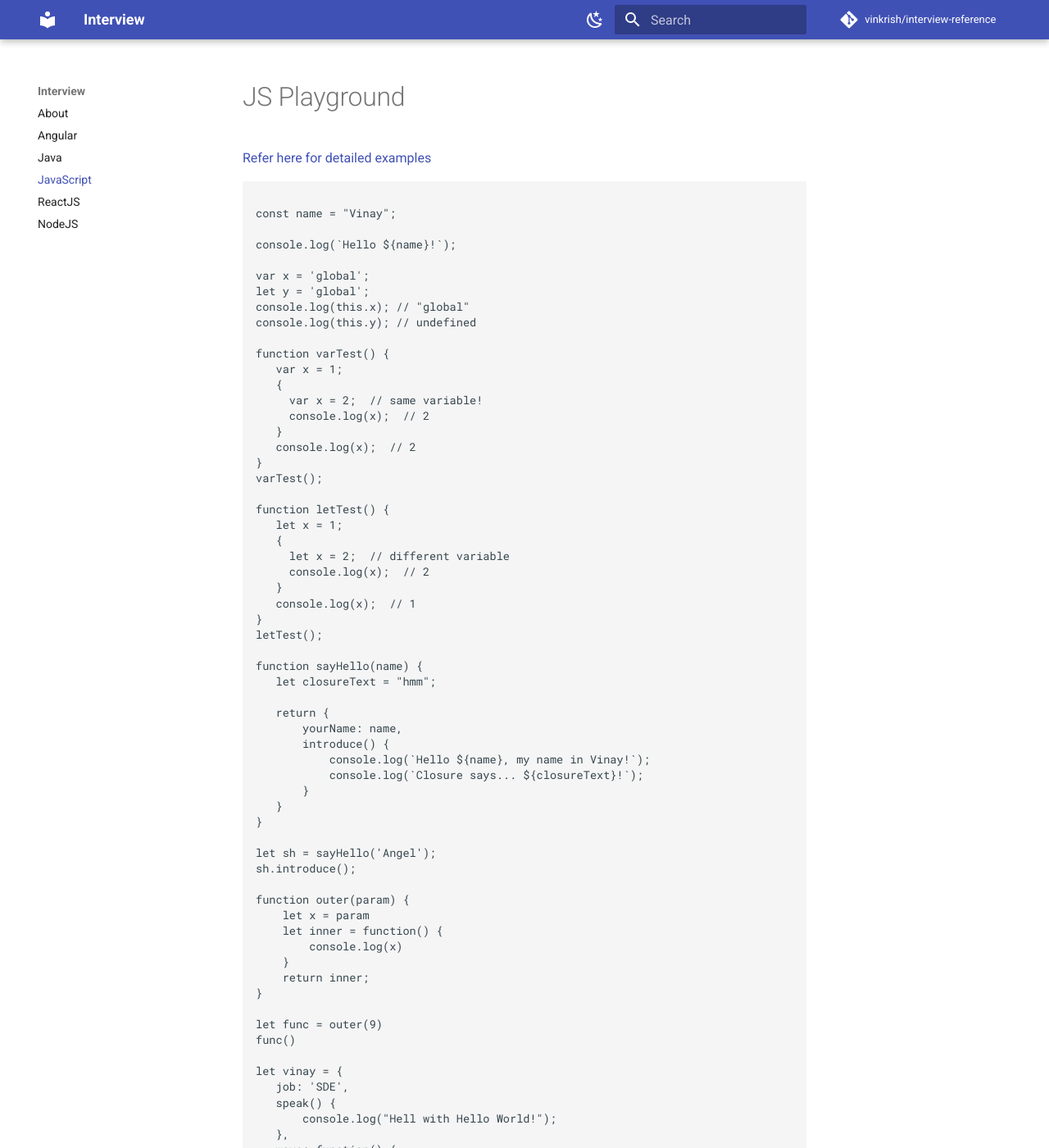
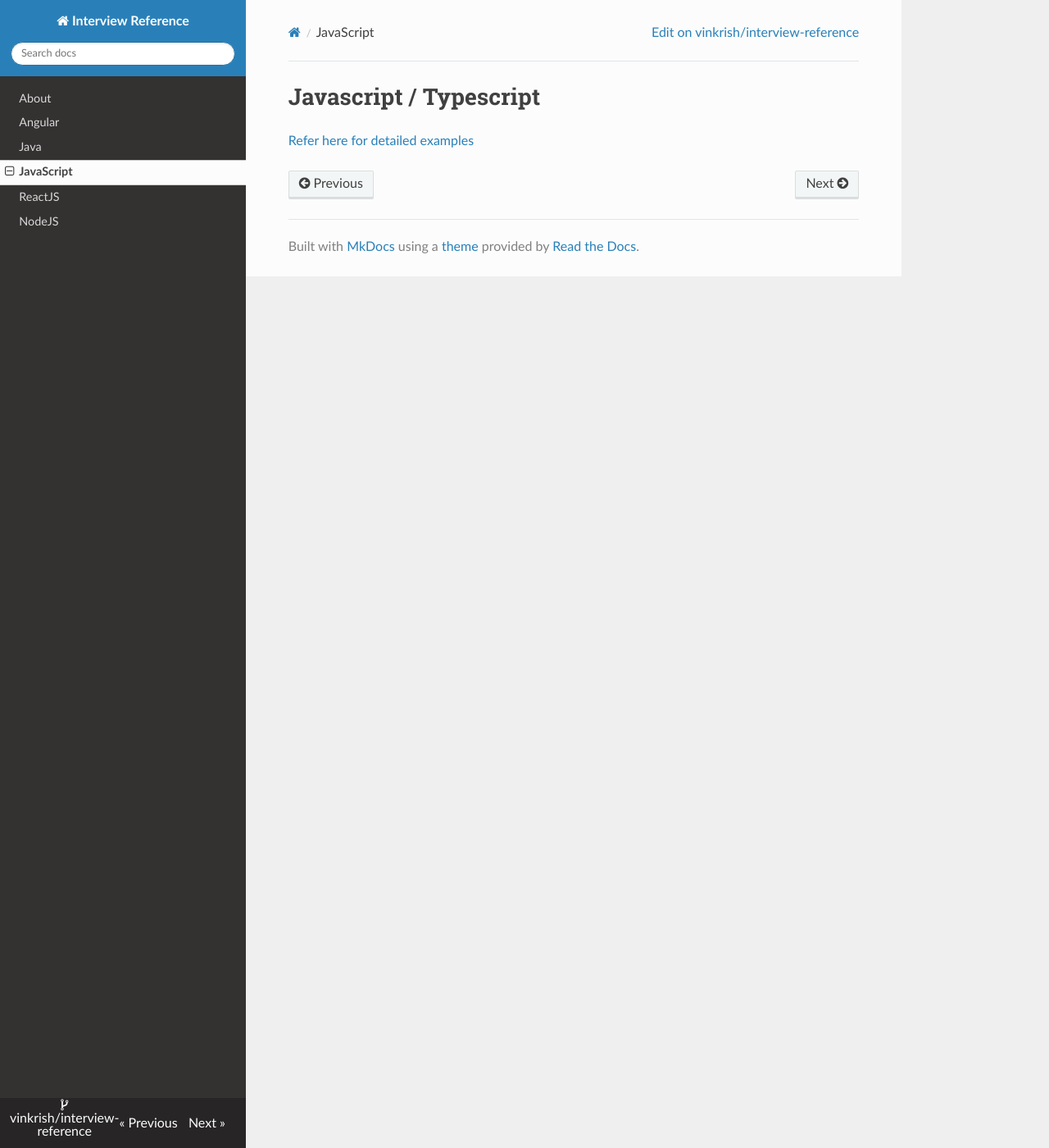
Before and after one commit to vinkrish/interview-reference, an MkDocs documentation site: the page built from docs/javascript.md, in a window 1280 px wide and 1400 px high. Shown: the whole window at 82% size. Built offline with MkDocs 1.6.1, drawn with Linux system fonts in a browser that asks for light colours; nearby versions of some CDN libraries; comment, search, counter and statistics services are not loaded; some of the changed text lies outside the part shown.

Commit message:
changing theme since material is not working anymore

````diff
--- a/docs/javascript.md
+++ b/docs/javascript.md
@@ -1,183 +1,3 @@
-# JS Playground
+# Javascript / Typescript
 
 [Refer here for detailed examples](https://github.com/vinkrish/sandbox/tree/master/JavaScript)
-
-```js
-
-const name = "Vinay";
-
-console.log(`Hello ${name}!`);
-
-var x = 'global';
-let y = 'global';
-console.log(this.x); // "global"
-console.log(this.y); // undefined
-
-function varTest() {
-   var x = 1;
-   {
-     var x = 2;  // same variable!
-     console.log(x);  // 2
-   }
-   console.log(x);  // 2
-}
-varTest();
-
-function letTest() {
-   let x = 1;
-   {
-     let x = 2;  // different variable
-     console.log(x);  // 2
-   }
-   console.log(x);  // 1
-}
-letTest();
-
-function sayHello(name) {
-   let closureText = "hmm";
-
-   return {
-       yourName: name,
-       introduce() {
-           console.log(`Hello ${name}, my name in Vinay!`);
-           console.log(`Closure says... ${closureText}!`);
-       }
-   }
-}
-
-let sh = sayHello('Angel');
-sh.introduce();
-
-function outer(param) {
-    let x = param
-    let inner = function() {
-        console.log(x)
-    }
-    return inner;
-}
-
-let func = outer(9)
-func()
-
-let vinay = {
-   job: 'SDE',
-   speak() {
-       console.log("Hell with Hello World!");
-   },
-   wave: function() {
-       console.log("just wave the hand");
-   }
-}
-
-vinay.speak();
-
-let obj1 = { name: 'Vinay' };
-let obj2 = { sex: 'Male', Age: 30 };
-
-for (const [key, value] of Object.entries(obj2)) {
-    console.log(`${key}: ${value}`);
-}
-
-let clonedObj = {...obj2};
-let mergedObj = {...obj1, ...obj2};
-
-//  spread syntax below does not work as one might expect: it spreads an array of arguments into the object literal, due to the rest parameter
-const merge = (...objects) => (
-   {...objects}
-)
-
-const mergeFn = (...objects) => {
-   return {...objects};
-}
-
-console.log('Cloned Object:');
-console.log(clonedObj);
-
-console.log('Merged Object:');
-console.log(mergedObj);
-
-let copiedObj = obj2;
-obj2.sex = 'NA';
-
-console.log('Copied Object sex changed:');
-console.log(copiedObj);
-
-console.log('Cloned Object sex does not change:');
-console.log(clonedObj);
-
-console.log(merge(obj1, obj2));
-
-console.log(mergeFn(obj1, obj2));
-
-let log = (name, ...details) => {
-   console.log(`Welcome ${name}`);
-   console.log(details);
-   details.forEach(detail => {
-       console.log(detail);
-   });
-   for (const detail of details) {
-       console.log(detail);
-   }
-}
-
-let arr = [{sex: 'Male'}, {Age: 30}];
-let details = [{married: 'No'} , ...arr];
-
-log("Vinay", ...details);
-log("Vinay", details);
-
-console.log("Spread:");
-// spread(obj1, ...obj2);
-// object themselves are not iterable, but they become iterable when used in array or with iterating functions such as map(), reduce() and assign().
-log(obj1, obj2);
-
-function GreetingService(name) {
-   this.name = name;
-   this.sayHi = function() {
-           console.log(`Hello ${this.name}!`);
-       };
-   this.sayHiAsync = function() {
-       setTimeout(function(){
-           console.log(`Hello ${this.name}!`);
-       },2000);
-   }
-   this.sayBye = function() {
-           console.log(`Goodbye ${this.name}!`);
-       }
-}
-
-let greeting = new GreetingService('Angel');
-console.log(greeting);
-console.log(greeting.name);
-greeting.sayHi();
-
-let { sayHi:hi } = new GreetingService('May Dupee');
-hi();
-
-greets = (name) => {
-   let tempName = name;
-   sayHi = () => {
-       console.log(`Hello ${name}!`);
-   }
-   sayBye = () => {
-       console.log(`Bye ${name}`);
-   }
-   return {newName: tempName, sayHi, sayBye};
-}
-let greet = greets("Ango");
-console.log(greet);
-greet.sayHi();
-
-let { newName, sayBye:bye } = greets("Dupee");
-console.log(newName);
-bye();
-
-let arr = [1,2,3]
-square = (x) => {
-    return x*x
-}
-let squared = arr.map(square)
-let squared = arr.map(x => square(x))
-console.log(squared)
-
-```
--- a/docs/stylesheets/extra.css
+++ /dev/null
@@ -1,3 +0,0 @@
-[data-md-color-scheme="slate"] {
-    --md-primary-fg-color: grey;
-}
--- a/mkdocs.yml
+++ b/mkdocs.yml
@@ -1,21 +1,7 @@
-site_name: Interview
+site_name: Interview Reference
 site_author: 'Vinay Krishna'
 site_url: 'https://vinkrish.github.io/interview-reference/'
-theme:
-  name: 'material'
-  palette:
-    - media: "(prefers-color-scheme: light)"
-      scheme: default
-      toggle:
-        icon: material/weather-night
-        name: Switch to dark mode
-    - media: "(prefers-color-scheme: dark)"
-      scheme: slate
-      toggle:
-        icon: material/weather-sunny
-        name: Switch to light mode
-extra_css:
-  - stylesheets/extra.css
+theme: 'readthedocs'
 
 # Repository
 repo_name: 'vinkrish/interview-reference'
````
Also changed, not shown: docs/reactJS.md (+1 -1 lines).
